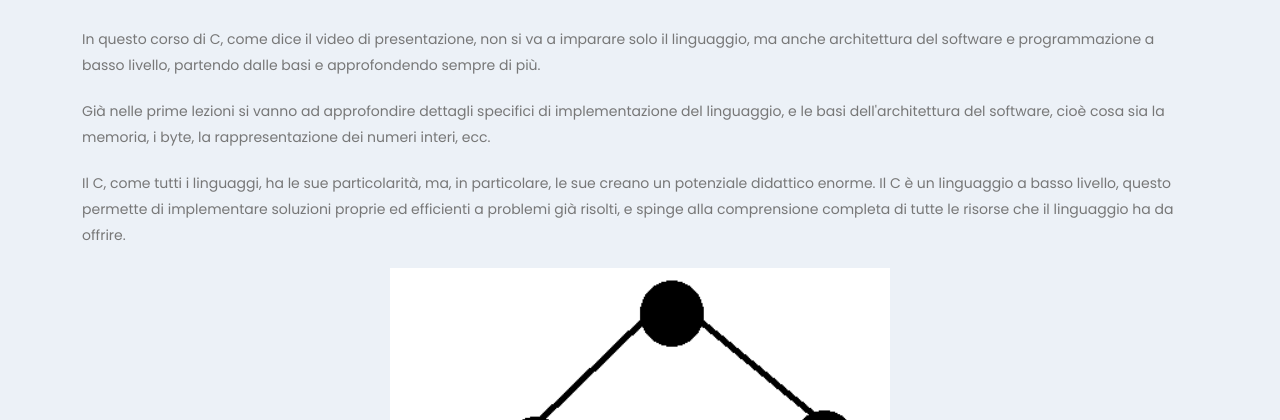
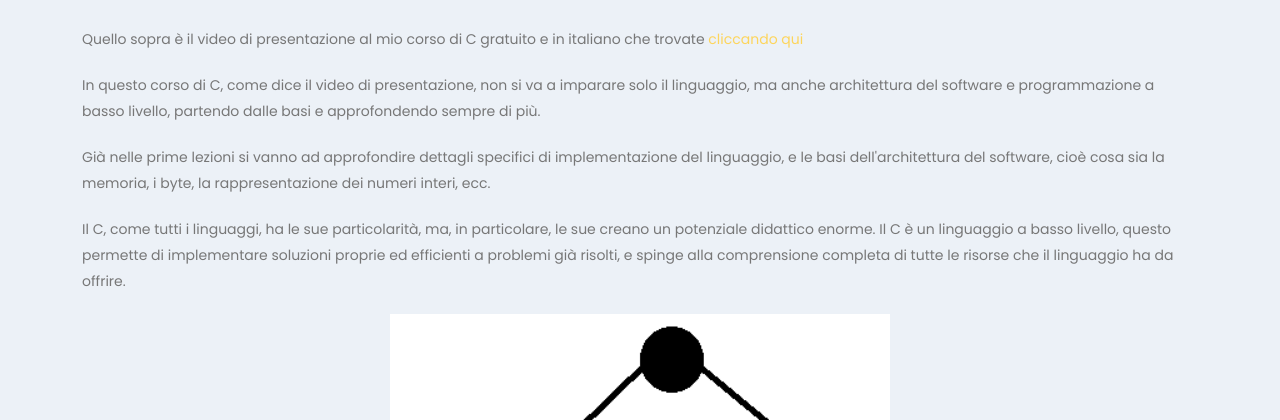
Before and after one commit to fredneedsausername/personalsite, a Flask app: page /corso-c in a window 1280 px wide. Shown: the part 756-1176 px from the top of the page. Run offline with Flask 3, Linux system fonts and the light colour scheme; parts of the project's set-up code (start-up, migrations or seed data) failed here and were passed over; some libraries are stand-ins or nearby versions.

Commit message:
Let's refine the site a bit

```diff
--- a/templates/corso-c.html
+++ b/templates/corso-c.html
@@ -22,6 +22,7 @@
                         </iframe>
                     </div>
                     <br>
+                    <p>Quello sopra è il video di presentazione al mio corso di C gratuito e in italiano che trovate <a href="https://www.youtube.com/watch?v=rWbmkALcv8Y&list=PLp33ryL1SvIlsIjqftf7Vcijn6x7Wlzmo">cliccando qui</a></p>
                     <p>In questo corso di C, come dice il video di presentazione, non si va a imparare solo il linguaggio, ma anche architettura del software e programmazione a basso livello, partendo dalle basi e approfondendo sempre di più.</p>
                     <p>Già nelle prime lezioni si vanno ad approfondire dettagli specifici di implementazione del linguaggio, e le basi dell'architettura del software, cioè cosa sia la memoria, i byte, la rappresentazione dei numeri interi, ecc.</p>
                     <p>Il C, come tutti i linguaggi, ha le sue particolarità, ma, in particolare, le sue creano un potenziale didattico enorme. Il C è un linguaggio a basso livello, questo permette di implementare soluzioni proprie ed efficienti a problemi già risolti, e spinge alla comprensione completa di tutte le risorse che il linguaggio ha da offrire.</p>
```
